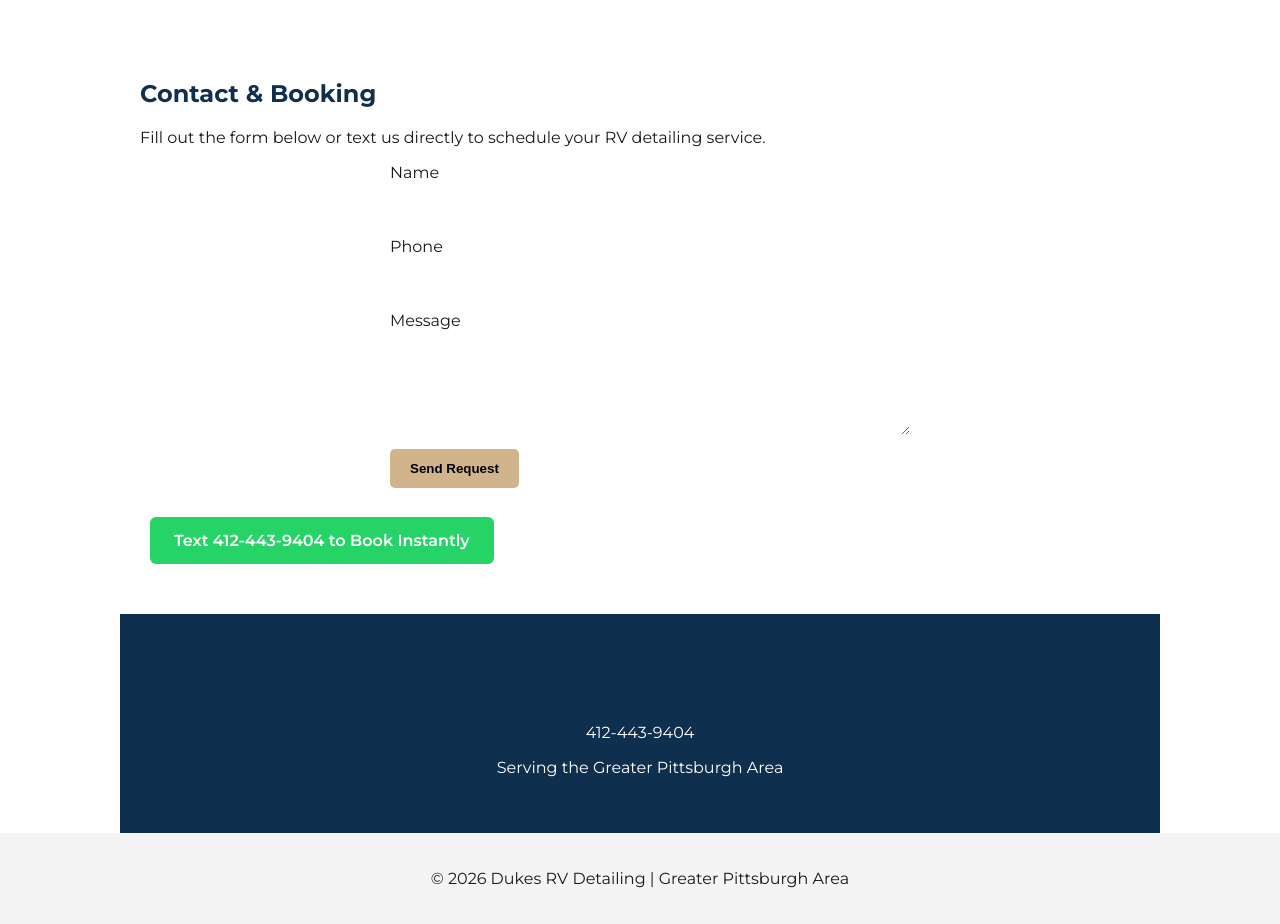
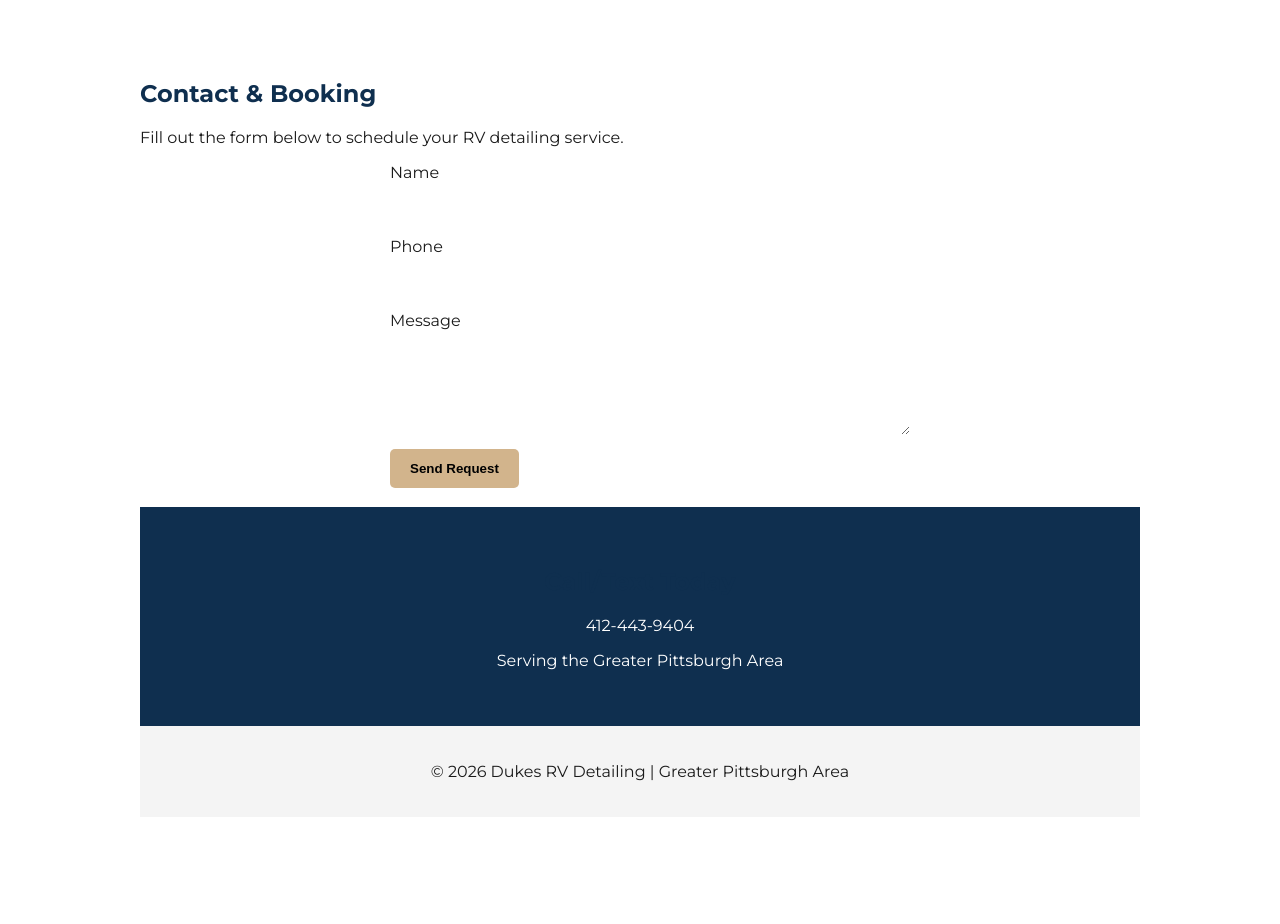
Before and after one commit to chrisbmercer-rgb/dukes-rvdetailing, a plain HTML site: page index.html in a window 1280 px wide. Shown: the part 1100-2024 px from the top of the page. After the commit the page ends 1957 px from the top, so only its background shows below. Drawn offline with Linux system fonts and the light colour scheme.

Commit message:
Update index.html

```diff
--- a/index.html
+++ b/index.html
@@ -4,7 +4,7 @@
 <meta charset="UTF-8" />
 <meta name="viewport" content="width=device-width, initial-scale=1.0" />
 <title>Dukes RV Detailing | Greater Pittsburgh Area</title>
-<meta name="description" content="Affordable RV Cleaning That Comes To You. Mobile RV detailing serving the Greater Pittsburgh Area. Call or text 412-443-9404 to book today." />
+<meta name="description" content="Affordable RV Cleaning That Comes To You. Mobile RV detailing serving the Greater Pittsburgh Area. Call/text 412-443-9404 to book today." />
 <link href="https://fonts.googleapis.com/css2?family=Montserrat:wght@400;600;700&display=swap" rel="stylesheet">
 <style>
 body {
@@ -37,16 +37,6 @@ header p {
     padding: 14px 24px;
     background: #d2b48c;
     color: black;
-    text-decoration: none;
-    font-weight: 600;
-    border-radius: 6px;
-}
-.sms-button {
-    display: inline-block;
-    margin: 10px;
-    padding: 14px 24px;
-    background: #25D366;
-    color: white;
     text-decoration: none;
     font-weight: 600;
     border-radius: 6px;
@@ -152,7 +142,7 @@ footer {
 
 <section>
     <h2>Contact & Booking</h2>
-    <p>Fill out the form below or text us directly to schedule your RV detailing service.</p>
+    <p>Fill out the form below to schedule your RV detailing service.</p>
     <form action="mailto:dukesrvdetailing@gmail.com" method="post" enctype="text/plain">
         <label>Name</label>
         <input type="text" name="name" required>
@@ -166,11 +156,9 @@ footer {
         <button type="submit">Send Request</button>
     </form>
     <br>
-    <a class="sms-button" href="sms:4124439404">Text 412-443-9404 to Book Instantly</a>
-</section>
 
 <section class="contact">
-    <h2>Call or Text Today</h2>
+    <h2>Call/Text Today</h2>
     <p>412-443-9404</p>
     <p>Serving the Greater Pittsburgh Area</p>
 </section>
```
